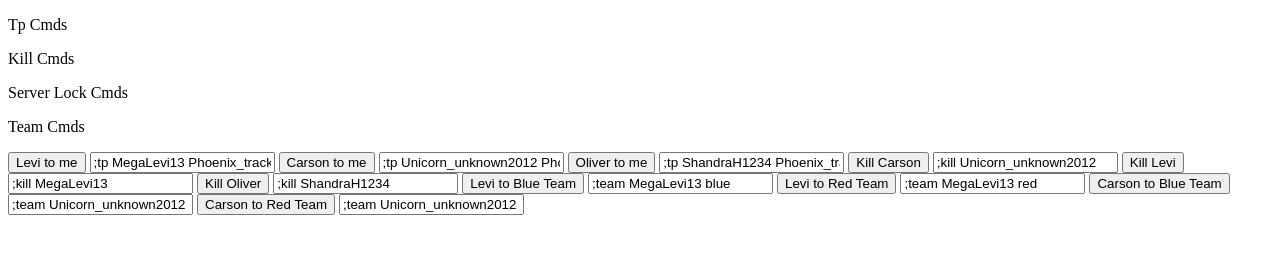
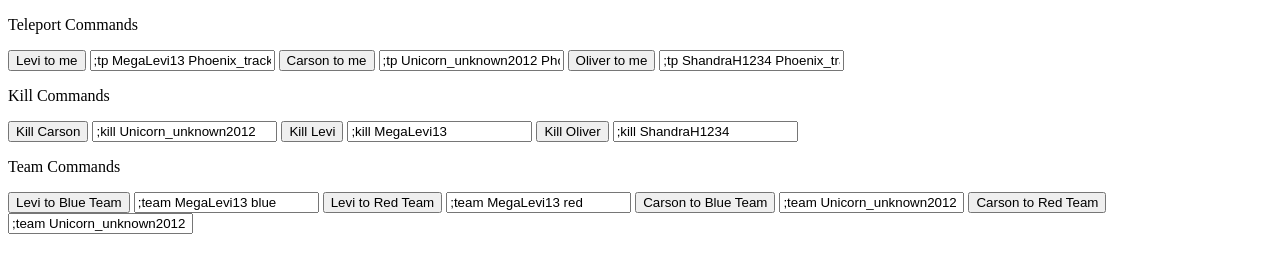
Before and after one commit to Angulorecto/nrg, a plain HTML site: page index.html in a window 1280 px wide. Drawn offline with Linux system fonts and the light colour scheme.

Commit message:
Update index.html

```diff
--- a/index.html
+++ b/index.html
@@ -4,10 +4,7 @@
         <title>Energy assault commands</title>
     </head>
     <body>
-      <p>Tp Cmds</p>
-      <p>Kill Cmds</p>
-      <p>Server Lock Cmds</p>
-      <p>Team Cmds</p>
+      <p>Teleport Commands</p>
 
       <button onclick="L_to_me()">Levi to me</button>
       <input type="text" value=";tp MegaLevi13 Phoenix_tracker" id="levi2me">
@@ -16,8 +13,9 @@
       <input type="text" value=";tp Unicorn_unknown2012 Phoenix_tracker" id="carson2me">
 
       <button onclick="Olver_to_me()">Oliver to me</button>
-      <input type="text" value=";tp ShandraH1234 Phoenix_tracker" id="oliver2me">
+      <input type="text" value=";tp ShandraH1234 Phoenix_tracker" id="oliver2me"><br>
 
+      <p>Kill Commands</p>
       <button onclick="killcarson()">Kill Carson</button>
       <input type="text" value=";kill Unicorn_unknown2012" id="killcarson">
 
@@ -25,15 +23,19 @@
       <input type="text" value=";kill MegaLevi13" id="killlevi">
 
       <button onclick="killoliver()">Kill Oliver</button>
-      <input type="text" value=";kill ShandraH1234" id="killoliver">
+      <input type="text" value=";kill ShandraH1234" id="killoliver"><br>
+
+      <p>Team Commands</p>
 
       <button onclick="L_to_blue()">Levi to Blue Team</button>
       <input type="text" value=";team MegaLevi13 blue" id="levi2blue">
+
       <button onclick="L_to_red()">Levi to Red Team</button>
       <input type="text" value=";team MegaLevi13 red" id="levi2red">
 
       <button onclick="C_to_blue()">Carson to Blue Team</button>
       <input type="text" value=";team Unicorn_unknown2012 blue" id="carson2blue">
+
       <button onclick="C_to_red()">Carson to Red Team</button>
       <input type="text" value=";team Unicorn_unknown2012 red" id="carson2red">
 
```
Lines whose indentation alone changed are shown as unchanged.
